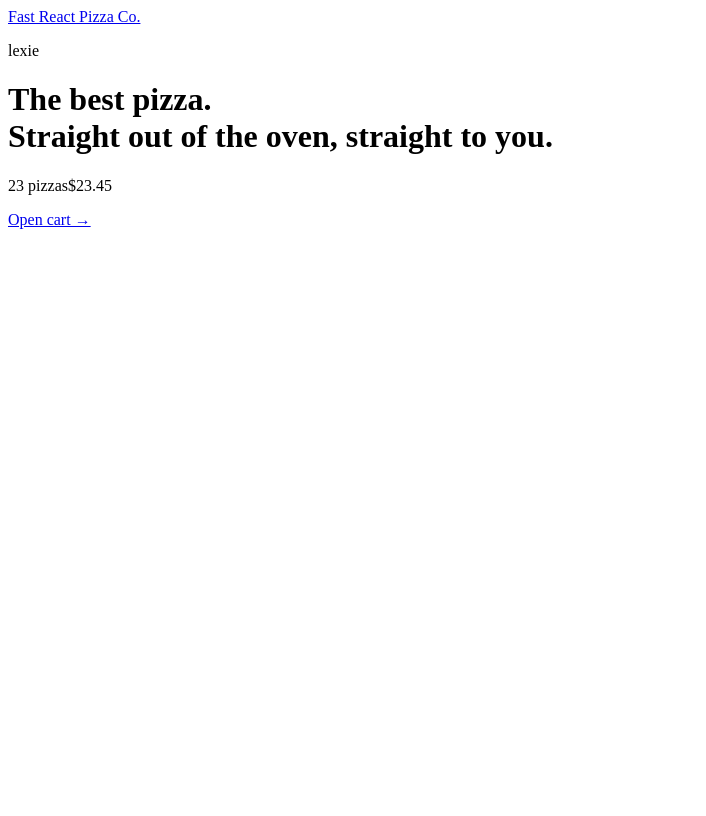
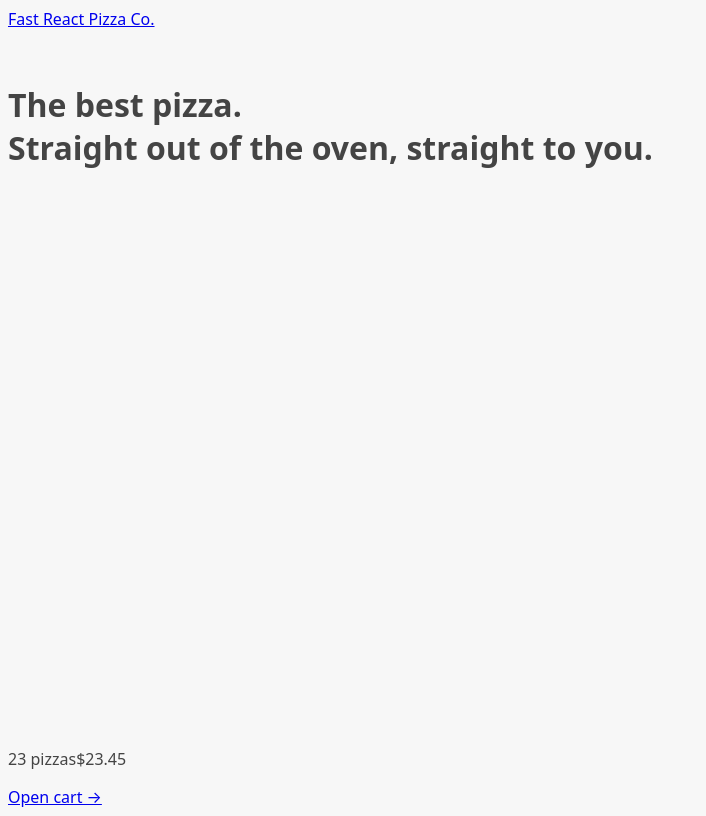
Before and after one commit to lexiecodingwithcat/pj-fast-react-pizza, a React (Vite) app: page / in a window 1280 px wide. Shown: the whole page, without its empty margins (0-706 px from the left). Built offline with nearby package versions, Linux system fonts and the light colour scheme.

Commit message:
displaying loading indicator

```diff
--- a/src/App.jsx
+++ b/src/App.jsx
@@ -5,6 +5,7 @@
 import CreateOrder from "./features/order/CreateOrder";
 import Order from "./features/order/Order";
 import AppLayout from "./ui/AppLayout";
+
 
 const router = createBrowserRouter([
   //we create an array and passing objects into the array
--- a/src/features/menu/Menu.jsx
+++ b/src/features/menu/Menu.jsx
@@ -5,7 +5,7 @@
 function Menu() {
   //use the loader data
   const menu = useLoaderData();
-  console.log(menu);
+
   return (
     <ul>
       {menu.map((pizza) => (
--- a/src/main.jsx
+++ b/src/main.jsx
@@ -1,6 +1,7 @@
 import React from "react";
 import ReactDOM from "react-dom/client";
 import App from "./App.jsx";
+import './index.css'
 
 ReactDOM.createRoot(document.getElementById("root")).render(
   <React.StrictMode>
--- a/src/ui/AppLayout.jsx
+++ b/src/ui/AppLayout.jsx
@@ -1,15 +1,23 @@
 import Header from "./Header";
 import CartOverview from "../features/cart/CartOverview";
-import { Outlet } from "react-router-dom";
+import { Outlet, useNavigation } from "react-router-dom";
+import Loader from "./Loader";
 
 function AppLayout() {
+  // we want to have a huge Loader so that when one page of the whole app is loading
+  // we show the loader
+  const navigation = useNavigation();
+
+  const isLoading = navigation.state === "loading";
+
   return (
-    <div>
+    <div className="layout">
+
       <Header />
       <main>
         {/*  we want the main content changes based on current route */}
         {/* Outlet is like a placeholdre taht allows browser to render child routes inside its parent route  */}
-        <Outlet />
+        {isLoading ? <Loader /> : <Outlet />}
       </main>
       <CartOverview />
     </div>
--- a/src/ui/Header.jsx
+++ b/src/ui/Header.jsx
@@ -4,7 +4,7 @@
   return (
     <header>
       <Link to="/">Fast React Pizza Co.</Link>
-      <p>lexie</p>
+
     </header>
   );
 }
--- /dev/null
+++ b/src/ui/Loader.jsx
@@ -0,0 +1,5 @@
+function Loader() {
+  return <div className="loader"></div>;
+}
+
+export default Loader;
```
